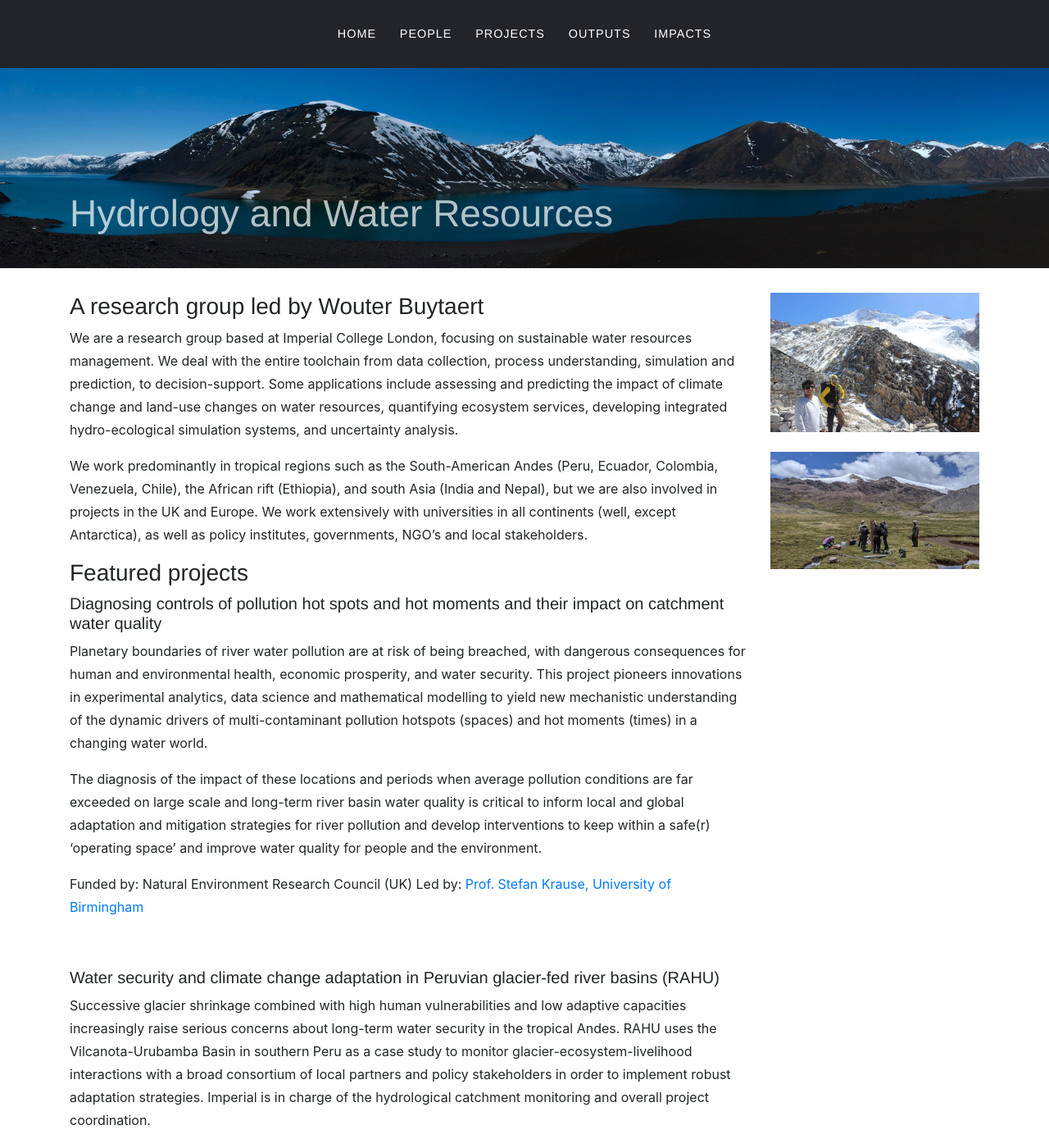
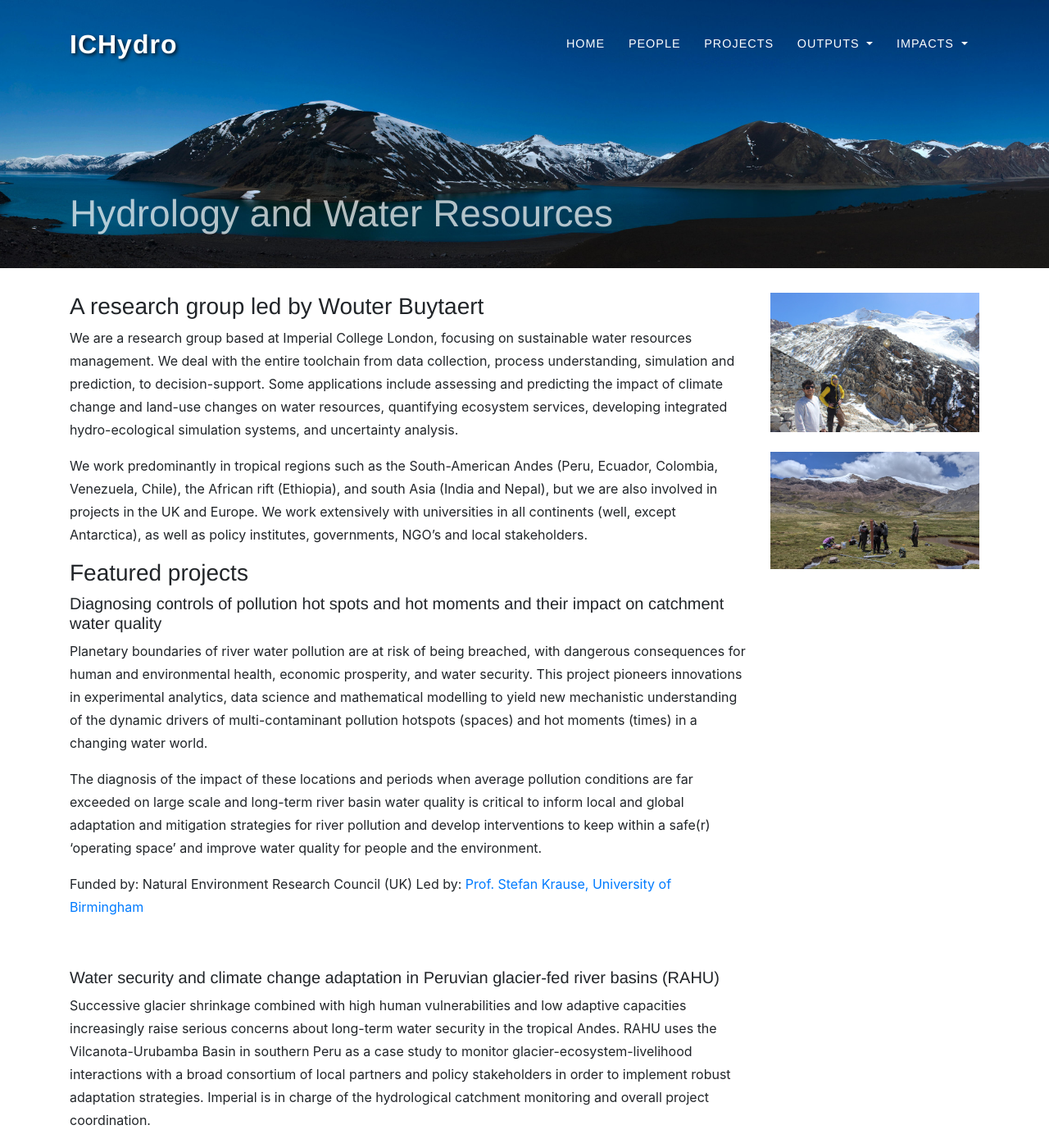
Before and after one commit to ICHydro/ichydro.github.io, a Jekyll site: the page built from index.md, in a window 1280 px wide and 1400 px high. Shown: the whole window at 82% size. Built offline with Jekyll 4.4.1, drawn with Linux system fonts in a browser that asks for light colours; some web fonts are replaced.

Commit message:
Update navheader.html with dropdowns and brand, make navbar transparent

```diff
--- a/_includes/navheader.html
+++ b/_includes/navheader.html
@@ -1,31 +1,36 @@
   <!-- Navigation -->
 <nav class="navbar navbar-expand-lg navbar-dark fixed-top" id="mainNav">
   <div class="container">
-<!--	  <a class="navbar-brand js-scroll-trigger" href="#page-top">
-          {%- if site.logo -%}
-            <img height="{{ site.logo.height | default: 52 }}" src="{{ site.logo.path }}"/>
+    <a class="navbar-brand" href="{{ site.baseurl }}/index.html">ICHydro</a>
+    <button class="navbar-toggler" type="button" data-toggle="collapse" data-target="#navbarResponsive" aria-controls="navbarResponsive" aria-expanded="false" aria-label="Toggle navigation">
+      <span class="navbar-toggler-icon"></span>
+    </button>
+    <div class="collapse navbar-collapse" id="navbarResponsive">
+      <ul class="navbar-nav ml-auto text-uppercase">
+        {%- for link in site.data.navigation[site.locale].nav -%}
+        {%- if link.dropdown -%}
+        <li class="nav-item dropdown">
+          <a class="nav-link dropdown-toggle" href="#" id="navbarDropdown{{ forloop.index }}" role="button" data-toggle="dropdown" aria-haspopup="true" aria-expanded="false">
+            {{ link.title }}
+          </a>
+          <div class="dropdown-menu" aria-labelledby="navbarDropdown{{ forloop.index }}">
+            {%- for item in link.dropdown -%}
+            <a class="dropdown-item" href="{{ item.url | relative_url }}">{{ item.title }}</a>
+            {%- endfor -%}
+          </div>
+        </li>
         {%- else -%}
-            {{ site.title }}
-          {%- endif -%}
-      </a> -->
-      <button class="navbar-toggler navbar-toggler-right" type="button" data-toggle="collapse" data-target="#navbarResponsive" aria-controls="navbarResponsive" aria-expanded="false" aria-label="Toggle navigation">
-        Menu
-        <i class="fas fa-bars"></i>
-      </button>
-      <div class="collapse navbar-collapse justify-content-center" id="navbarResponsive">
-        <ul class="navbar-nav text-uppercase">
-		  {%- for link in site.data.navigation[site.locale].nav -%}
         <li class="nav-item">
           {%- if link.url -%}
-		    <a class="nav-link js-scroll-trigger" href="{{ link.url | relative_url }}">{{ link.title }}</a>
-		  {%- else if link.section -%}
-		    <a class="nav-link js-scroll-trigger" href="#{{ link.section }}">{{ link.title }}</a>
+          <a class="nav-link" href="{{ link.url | relative_url }}">{{ link.title }}</a>
+          {%- elsif link.section -%}
+          <a class="nav-link" href="#{{ link.section }}">{{ link.title }}</a>
           {%- else -%}
-		    <a class="nav-link js-scroll-trigger" href="#">{{ link.title }}</a>
+          <a class="nav-link" href="#">{{ link.title }}</a>
           {%- endif -%}
         </li>
-		  {% endfor %}
-          </li>
+        {%- endif -%}
+        {%- endfor -%}
       </ul>
     </div>
   </div>
--- a/_sass/components/_navbar.scss
+++ b/_sass/components/_navbar.scss
@@ -43,15 +43,17 @@
 }
 @media(min-width:992px) {
   #mainNav {
-    padding-top: 15px;
-    padding-bottom: 15px;
+    padding-top: 25px;
+    padding-bottom: 25px;
     -webkit-transition: padding-top 0.3s, padding-bottom 0.3s, background-color 0.3s;
     -moz-transition: padding-top 0.3s, padding-bottom 0.3s, background-color 0.3s;
     transition: padding-top 0.3s, padding-bottom 0.3s, background-color 0.3s;
     border: none;
-    background-color: $gray-900;
+    background-color: transparent;
     .navbar-brand {
       font-size: 2em;
+      color: white;
+      text-shadow: 2px 2px 4px rgba(0,0,0,0.8);
       -webkit-transition: all 0.3s;
       -moz-transition: all 0.3s;
       transition: all 0.3s;
@@ -70,6 +72,7 @@
       .navbar-brand {
         font-size: 1.5em;
         padding: 8px 0;
+        text-shadow: none;
       }
     }
   }
```
Lines whose indentation alone changed are shown as unchanged.
